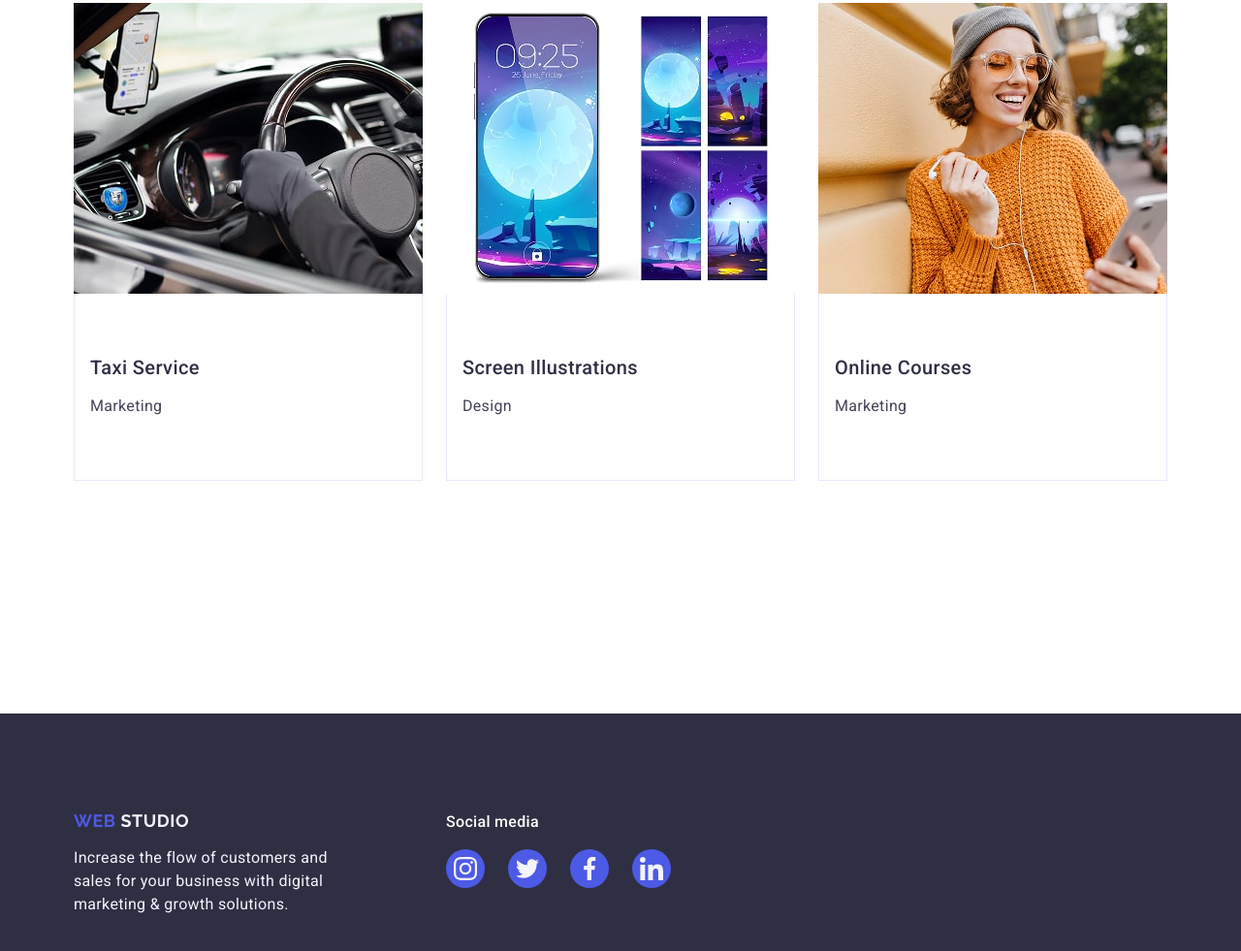
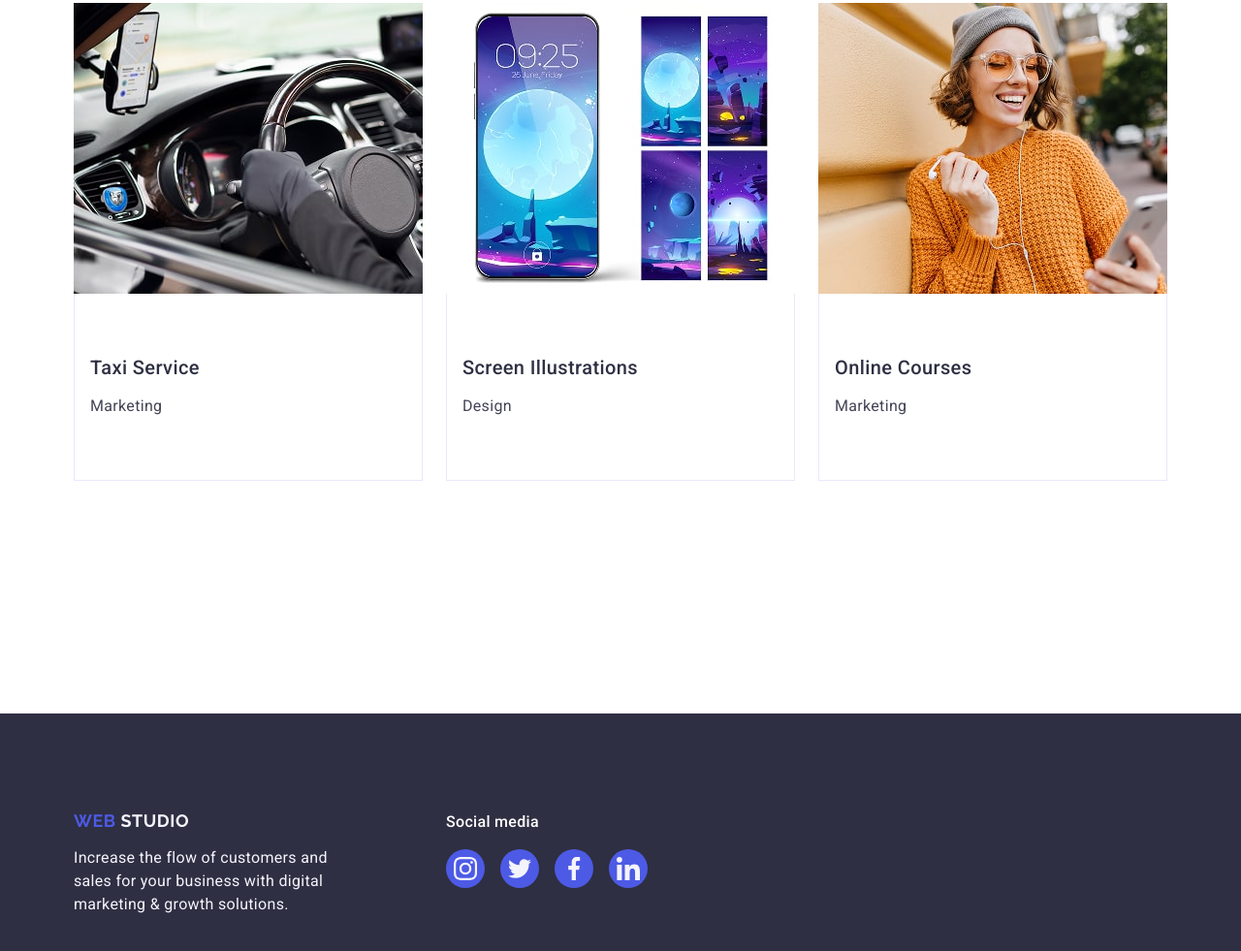
Before and after one commit to Dmytro-b457/goit-markup-hw-04, a plain HTML site: page index.html in a window 1280 px wide. Shown: the part 2709-3690 px from the top of the page at 97% size. Drawn offline with nearby package versions, Linux system fonts and the light colour scheme.

Commit message:
Update styles.css

```diff
--- a/css/styles.css
+++ b/css/styles.css
@@ -502,7 +502,7 @@ img {
 .footer-icon-svg-container {
   display: flex;
   justify-content: center;
-  gap: 24px;
+  gap: 16px;
 }
 .footer-icon-svg-container-item {
   width: 40px;
```
